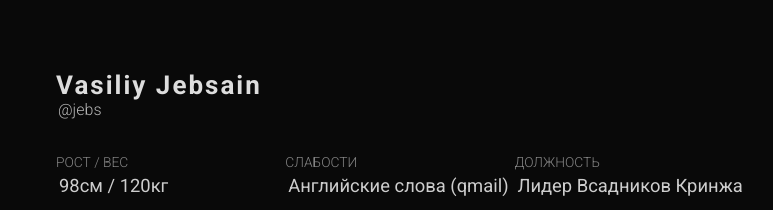
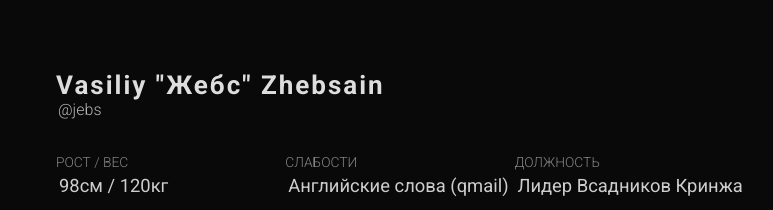
Before and after one commit to SkyL-Desu/NEFU-Cringe-Lords, a plain HTML site: page index.html in a window 1280 px wide. Shown: the top 210 px of the page, 350-1123 px from the left. Drawn offline with Linux system fonts and the light colour scheme.

Commit message:
Update index.html

```diff
--- a/index.html
+++ b/index.html
@@ -19,7 +19,7 @@
         </div>
 
         <div class="details">
-          <h2 class="info-title">Vasiliy Jebsain</h2>
+          <h2 class="info-title">Vasiliy "Жебс" Zhebsain</h2>
           <div class="info-subtitle">@jebs</div>
 
           <div class="about">
```
